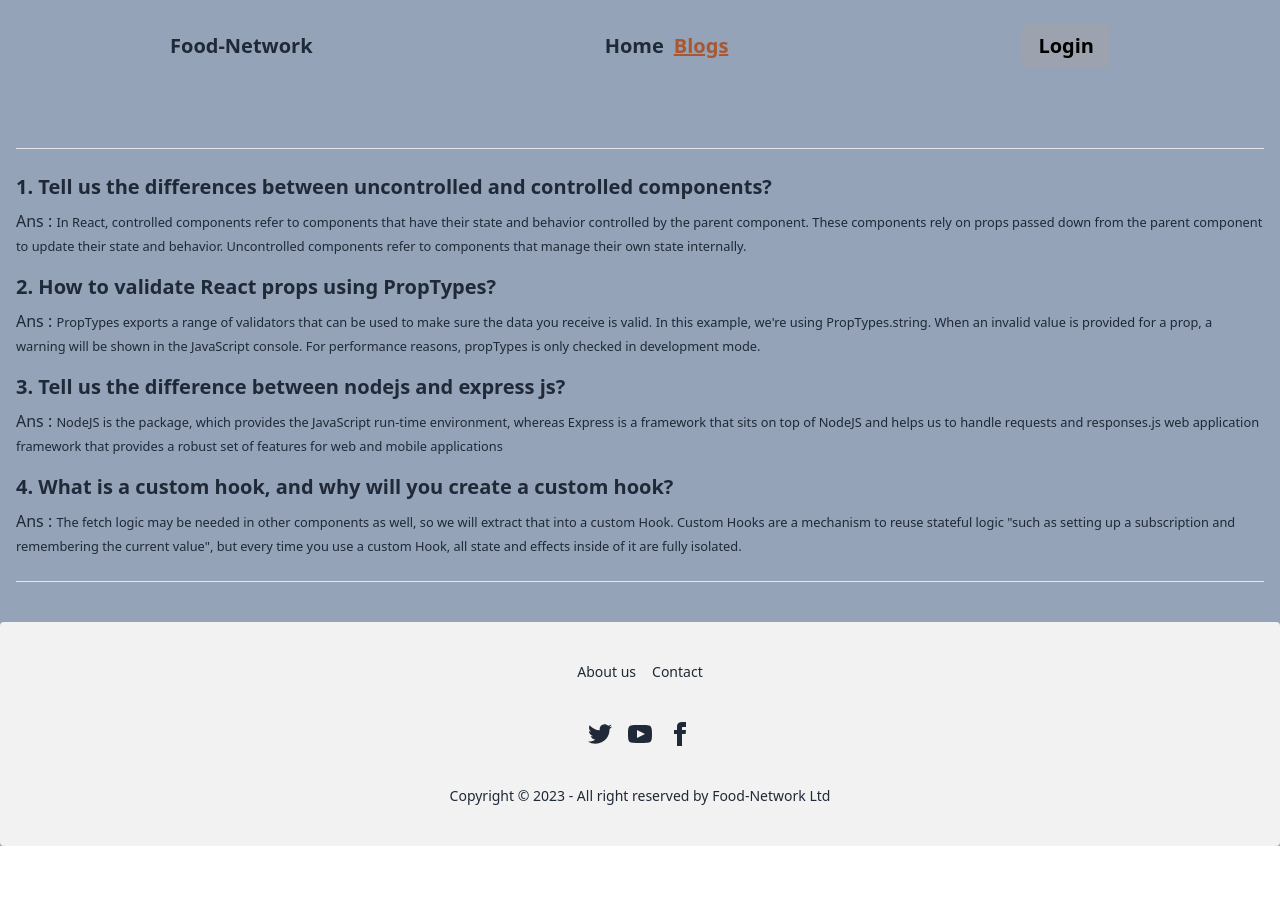
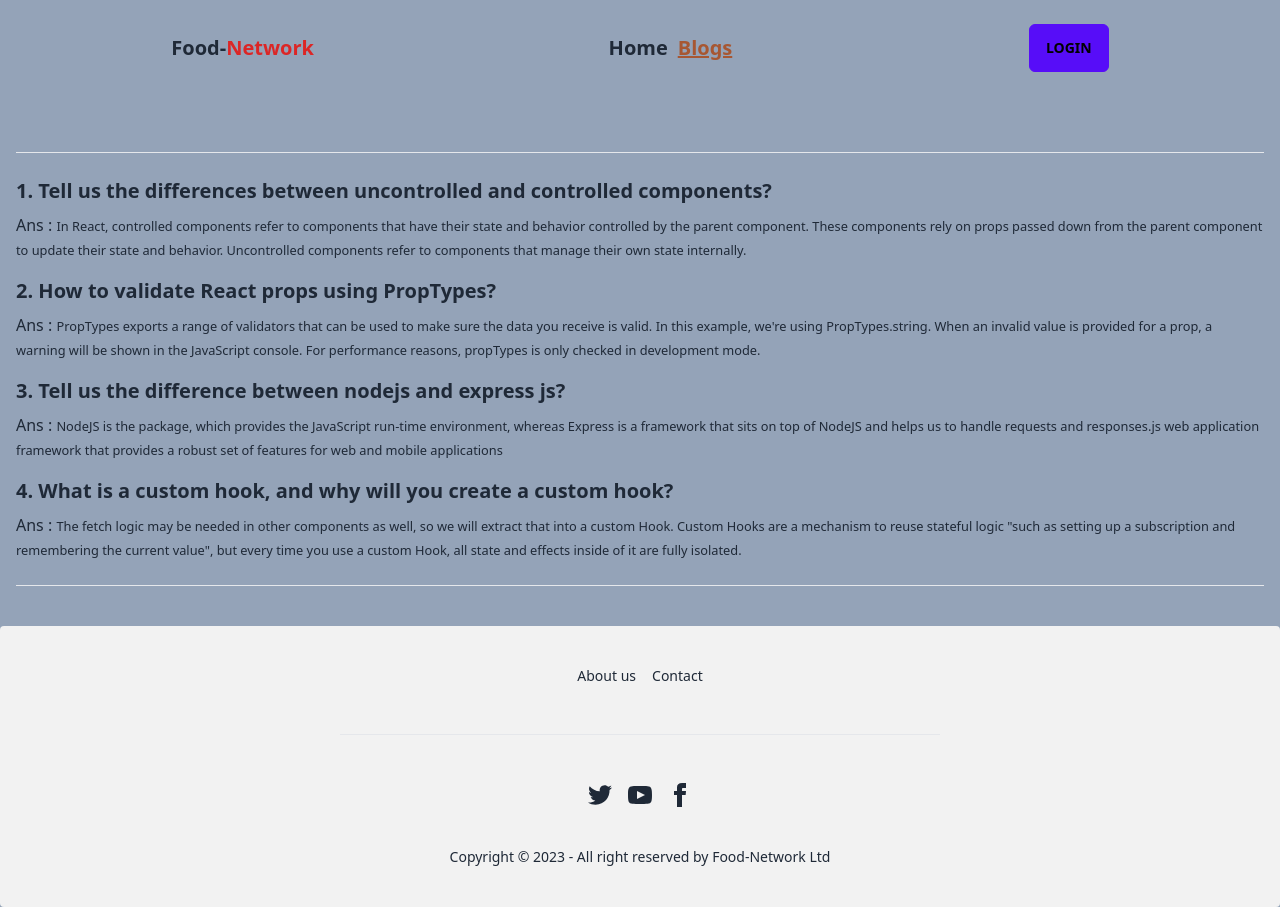
Before and after one commit to sabuj0143/chef-recipe, a React (Vite) app: page /blogs in a window 1280 px wide. Before the commit the page ends 846 px from the top, so only its background shows below. Built offline with nearby package versions, Linux system fonts and the light colour scheme; no server answers.

Commit message:
User Page Views add

```diff
--- a/src/PrivateRoute/PrivateRoute.jsx
+++ b/src/PrivateRoute/PrivateRoute.jsx
@@ -8,7 +8,7 @@ const PrivateRoute = ({ children }) => {
     const location = useLocation();
 
     if (loading) {
-        return <div className='text-center items-center'>
+        return <div>
             <FadeLoader color="#36d7b7" />
         </div>
     }
--- a/src/components/Footer/Footer.jsx
+++ b/src/components/Footer/Footer.jsx
@@ -7,6 +7,7 @@ const Footer = () => {
                 <a className="link link-hover">About us</a>
                 <a className="link link-hover">Contact</a>
             </div>
+            <hr className='w-[50%] mx-auto text-black my-2' />
             <div>
                 <div className="grid grid-flow-col gap-4">
                     <a><svg xmlns="http://www.w3.org/2000/svg" width="24" height="24" viewBox="0 0 24 24" className="fill-current"><path d="M24 4.557c-.883.392-1.832.656-2.828.775 1.017-.609 1.798-1.574 2.165-2.724-.951.564-2.005.974-3.127 1.195-.897-.957-2.178-1.555-3.594-1.555-3.179 0-5.515 2.966-4.797 6.045-4.091-.205-7.719-2.165-10.148-5.144-1.29 2.213-.669 5.108 1.523 6.574-.806-.026-1.566-.247-2.229-.616-.054 2.281 1.581 4.415 3.949 4.89-.693.188-1.452.232-2.224.084.626 1.956 2.444 3.379 4.6 3.419-2.07 1.623-4.678 2.348-7.29 2.04 2.179 1.397 4.768 2.212 7.548 2.212 9.142 0 14.307-7.721 13.995-14.646.962-.695 1.797-1.562 2.457-2.549z"></path></svg></a>
--- a/src/components/Header/Header.jsx
+++ b/src/components/Header/Header.jsx
@@ -14,7 +14,7 @@ const Header = () => {
     return (
         <div className='w-full mx-auto text-center items-center rounded p-6  md:flex justify-around font-semibold text-xl'>
             <div className="company-name">
-                <h2>Food-Network</h2>
+                <h2>Food-<span className='text-red-600'>Network</span></h2>
             </div>
             <div className="nav-list space-x-2">
                 <ActiveLink to="/">Home</ActiveLink>
@@ -23,13 +23,13 @@ const Header = () => {
             <div>
                 {
                     user ?
-                        <div className='flex items-center gap-3'>
+                        <div className='items-center gap-3 md:flex '>
                             <div className="tooltip" data-tip={user?.displayName}>
                                 <img className='w-[50px] h-[50px] rounded-full' src={user?.photoURL} alt="" />
                             </div>
-                            <button onClick={handleLogOut} className='bg-gray-400 text-black py-2 px-4 rounded-md'>Sign Out</button>
+                            <button onClick={handleLogOut} className='btn btn-primary text-black py-2 px-4 rounded-md'>Sign Out</button>
 
-                        </div> : <Link to='/login'><button className='bg-gray-400 text-black py-2 px-4 rounded-md'>Login</button></Link>
+                        </div> : <Link to='/login'><button className='btn btn-primary text-black py-2 px-4 rounded-md'>Login</button></Link>
                 }
             </div>
         </div>
--- a/src/components/Home/Banner.jsx
+++ b/src/components/Home/Banner.jsx
@@ -1,4 +1,5 @@
 import React from 'react';
+import { FaPhone } from 'react-icons/fa';
 import bannerImg from './../../../public/banner-image.jpg'
 
 const Banner = () => {
@@ -6,8 +7,11 @@ const Banner = () => {
         <div className=' w-full h-[60vh] mt-4'>
             <div className="banner-container md:flex items-center justify-around p-2">
                 <div className="banner-title text-center items-center p-2">
-                    <h4 className='text-center text-red-500 font-semibold text-4xl'>Welcome To Food-Network</h4>
+                    <h4 className='text-center font-semibold text-4xl'><span className='text-red-500'>W</span>elcome To <span className='text-blue-800'>Food-Network</span></h4>
                     <p className='mt-4 text-xl font-normal'>Different types of food can provide  different <br /> nutrients  that the body needs,<br />  such as carbohydrates,<br />proteins, fats, vitamins, and minerals.</p>
+                    <div>
+                        <button className="btn btn-primary font-semibold mt-6 w-[50%]"><span className='space-x-4'>Contact us</span> <span className='ml-2'><FaPhone></FaPhone></span></button>
+                    </div>
                 </div>
                 <div className="banner-img">
                     <img className='w-full h-[60vh] rounded-xl' src={bannerImg} alt="" />
--- a/src/components/Home/PageViews.jsx
+++ b/src/components/Home/PageViews.jsx
@@ -1,8 +1,9 @@
 import React from 'react';
+import user from '../../../public/louis-hansel-v3OlBE6-fhU-unsplash.jpg'
 
 const PageViews = () => {
     return (
-        <div>
+        <div className='w-[50%] mx-auto h-[30vh] items-center'>
             <div className="stats shadow">
 
                 <div className="stat">
@@ -27,7 +28,7 @@ const PageViews = () => {
                     <div className="stat-figure text-secondary">
                         <div className="avatar online">
                             <div className="w-16 rounded-full">
-                                <img src="/images/stock/photo-1534528741775-53994a69daeb.jpg" />
+                                <img src={user} />
                             </div>
                         </div>
                     </div>
```
Also changed, not shown: 1 other file (tests, documents, lock files or other folders).
